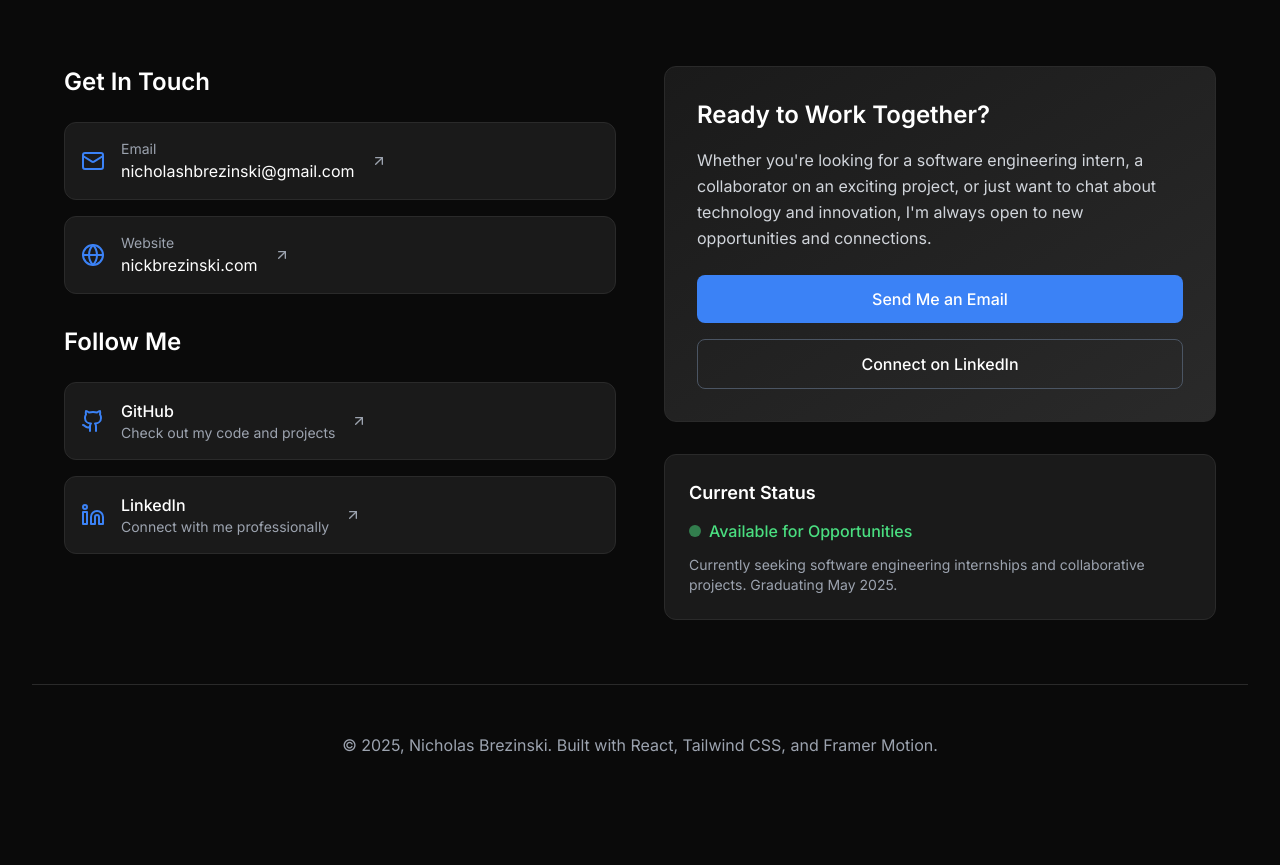
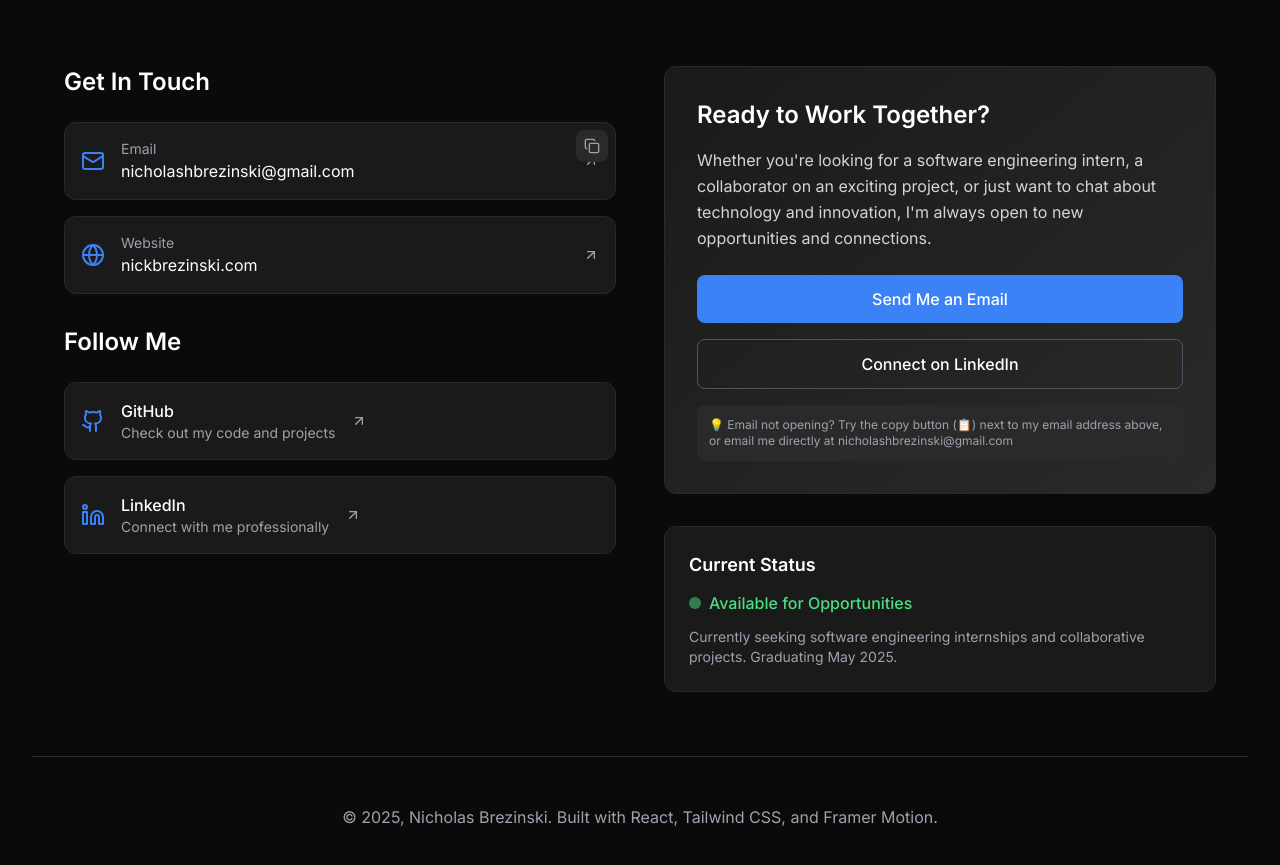
Before and after one commit to brezys/ResumeCV, a React (Vite) app: page / in a window 1280 px wide. Shown: the part 7170-8035 px from the top of the page. Before the commit the page ends 8007 px from the top, so only its background shows below. Built offline with nearby package versions, Linux system fonts and the light colour scheme.

Commit message:
Enhanced email functionality with pre-filled content and copy-to-clipboard fallback

```diff
--- a/src/components/Contact.jsx
+++ b/src/components/Contact.jsx
@@ -1,7 +1,7 @@
-import React from 'react'
+import React, { useState } from 'react'
 import { motion } from 'framer-motion'
 import { useInView } from 'react-intersection-observer'
-import { Mail, Phone, MapPin, Github, Linkedin, Globe, ArrowUpRight } from 'lucide-react'
+import { Mail, Phone, MapPin, Github, Linkedin, Globe, ArrowUpRight, Copy, Check } from 'lucide-react'
 
 const Contact = () => {
   const [ref, inView] = useInView({
@@ -9,12 +9,38 @@ const Contact = () => {
     threshold: 0.1
   })
 
+  const [emailCopied, setEmailCopied] = useState(false)
+
+  const email = "nicholashbrezinski@gmail.com"
+  const subject = "Hello from your portfolio website!"
+  const body = "Hi Nicholas,\n\nI found your portfolio website and would love to connect about potential opportunities.\n\nBest regards,"
+
+  const mailtoUrl = `mailto:${email}?subject=${encodeURIComponent(subject)}&body=${encodeURIComponent(body)}`
+
+  const copyEmailToClipboard = async () => {
+    try {
+      await navigator.clipboard.writeText(email)
+      setEmailCopied(true)
+      setTimeout(() => setEmailCopied(false), 2000)
+    } catch (err) {
+      console.error('Failed to copy email:', err)
+    }
+  }
+
+  const handleEmailClick = (e) => {
+    // Try to open default email client
+    window.location.href = mailtoUrl
+
+    // If that doesn't work, the user can use the copy button as fallback
+  }
+
   const contactInfo = [
     {
       icon: <Mail className="text-accent" size={24} />,
       label: "Email",
-      value: "nicholashbrezinski@gmail.com",
-      href: "mailto:nicholashbrezinski@gmail.com"
+      value: email,
+      href: mailtoUrl,
+      onClick: handleEmailClick
     },
     {
       icon: <Globe className="text-accent" size={24} />,
@@ -82,22 +108,41 @@ const Contact = () => {
                 <h3 className="text-2xl font-semibold mb-6">Get In Touch</h3>
                 <div className="space-y-4">
                   {contactInfo.map((contact, index) => (
+                    <div key={index} className="relative">
                       <motion.a
-                      key={index}
                         href={contact.href}
+                        onClick={contact.onClick}
                         whileHover={{ scale: 1.02 }}
                         whileTap={{ scale: 0.98 }}
                         className="flex items-center space-x-4 p-4 bg-dark-card rounded-xl border border-dark-border hover:border-accent transition-all duration-300 group card-glow"
                       >
                         {contact.icon}
-                      <div>
+                        <div className="flex-1">
                           <p className="text-sm text-gray-400">{contact.label}</p>
                           <p className="text-white group-hover:text-accent transition-colors duration-300">
                             {contact.value}
                           </p>
                         </div>
-                      <ArrowUpRight className="text-gray-400 group-hover:text-accent transition-colors duration-300 ml-auto" size={16} />
+                        <ArrowUpRight className="text-gray-400 group-hover:text-accent transition-colors duration-300" size={16} />
                       </motion.a>
+
+                      {/* Copy button for email */}
+                      {contact.label === "Email" && (
+                        <motion.button
+                          onClick={copyEmailToClipboard}
+                          whileHover={{ scale: 1.1 }}
+                          whileTap={{ scale: 0.9 }}
+                          className="absolute top-2 right-2 p-2 bg-dark-border hover:bg-accent rounded-lg transition-colors duration-300 group"
+                          title="Copy email address"
+                        >
+                          {emailCopied ? (
+                            <Check className="text-green-400" size={16} />
+                          ) : (
+                            <Copy className="text-gray-400 group-hover:text-white" size={16} />
+                          )}
+                        </motion.button>
+                      )}
+                    </div>
                   ))}
                 </div>
               </div>
@@ -140,7 +185,8 @@ const Contact = () => {
 
                 <div className="space-y-4">
                   <motion.a
-                    href="mailto:nicholashbrezinski@gmail.com"
+                    href={mailtoUrl}
+                    onClick={handleEmailClick}
                     whileHover={{ scale: 1.05 }}
                     whileTap={{ scale: 0.95 }}
                     className="block w-full bg-accent hover:bg-accent-hover text-white text-center px-6 py-3 rounded-lg font-medium transition-all duration-300 hover:shadow-lg hover:shadow-accent/25"
@@ -158,6 +204,13 @@ const Contact = () => {
                   >
                     Connect on LinkedIn
                   </motion.a>
+                </div>
+
+                {/* Email troubleshooting note */}
+                <div className="mt-4 p-3 bg-dark-border rounded-lg">
+                  <p className="text-xs text-gray-400">
+                    💡 Email not opening? Try the copy button ({emailCopied ? '✓ Copied!' : '📋'}) next to my email address above, or email me directly at {email}
+                  </p>
                 </div>
               </div>
 
```
Lines whose indentation alone changed are shown as unchanged.
